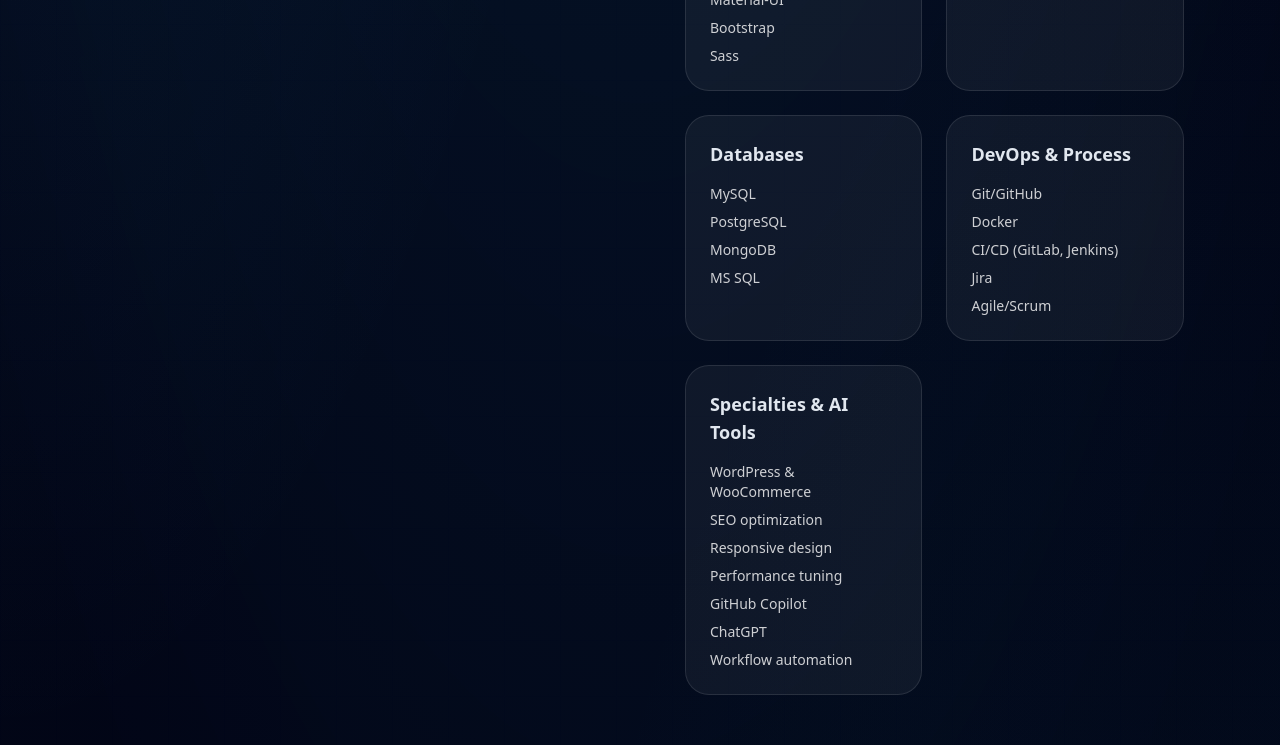
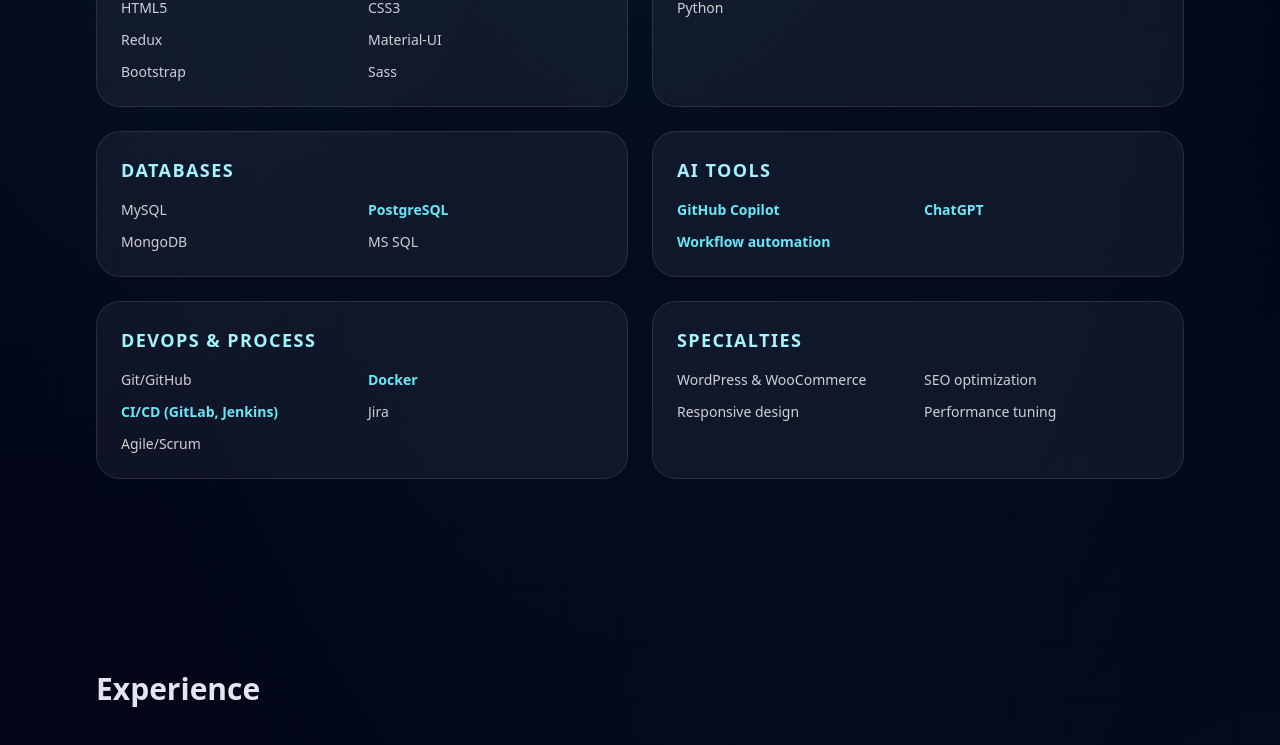
Before and after one commit to mido1983/portfolio, a Next.js app: page / in a window 1280 px wide. Shown: the part 1600-2345 px from the top of the page. Built offline with nearby package versions, Linux system fonts and the light colour scheme.

Commit message:
fixed  Skills snapshot area

```diff
--- a/src/app/(routes)/resume/page.tsx
+++ b/src/app/(routes)/resume/page.tsx
@@ -38,7 +38,7 @@
     <div className="container-grid py-24 print:py-12">
       <header className="space-y-6">
 
-        <p className="text-sm uppercase tracking-[0.25em] text-accent">Résumé</p>
+        <p className="text-sm uppercase tracking-[0.25em] text-accent">R??sum??</p>
         <h1 className="text-4xl font-semibold">Michael Doroshenko</h1>
         <p className="max-w-2xl text-white/70">
           Full stack web developer with 7+ years of experience delivering practical web solutions for business and
@@ -69,7 +69,7 @@
                   <p className="mt-3 text-sm text-white/70">{item.description}</p>
                   <ul className="mt-4 space-y-2 text-sm text-white/80">
                     {item.achievements.map((achievement) => (
-                      <li key={achievement}>• {achievement}</li>
+                      <li key={achievement}>??? {achievement}</li>
                     ))}
                   </ul>
                 </div>
@@ -117,7 +117,7 @@
               </div>
               <div>
                 <p className="font-semibold text-white">Specialties & AI Tools</p>
-                <p>{skills.specialties.join(", ")}</p>
+                <p>{[...skills.specialties, ...skills.aiTools].join(", ")}</p>
 
               </div>
             </div>
--- a/src/components/skill-matrix.tsx
+++ b/src/components/skill-matrix.tsx
@@ -4,46 +4,109 @@
 import { motion } from "framer-motion";
 
 const skillGroups = [
-
   { title: "Frontend", key: "frontend" as const },
   { title: "Backend", key: "backend" as const },
   { title: "Databases", key: "databases" as const },
+  { title: "AI Tools", key: "aiTools" as const },
   { title: "DevOps & Process", key: "devops" as const },
-  { title: "Specialties & AI Tools", key: "specialties" as const }
+  { title: "Specialties", key: "specialties" as const }
+];
 
-];
+const IMPORTANT_SKILLS = new Set([
+  "React",
+  "Next.js",
+  "TypeScript",
+  "Node.js",
+  "RESTful APIs",
+  "PostgreSQL",
+  "Docker",
+  "CI/CD (GitLab, Jenkins)",
+  "GitHub Copilot",
+  "ChatGPT",
+  "Workflow automation"
+]);
+
+type SkillKey = (typeof skillGroups)[number]["key"];
+
+const skillLookup: Record<SkillKey, string[]> = {
+  frontend: skills.frontend,
+  backend: skills.backend,
+  databases: skills.databases,
+  aiTools: skills.aiTools,
+  devops: skills.devops,
+  specialties: skills.specialties
+};
+
+function chunkSkills(items: string[]) {
+  const pairs: string[][] = [];
+  for (let i = 0; i < items.length; i += 2) {
+    pairs.push(items.slice(i, i + 2));
+  }
+  return pairs;
+}
 
 export function SkillMatrix() {
   return (
     <section className="container-grid py-24">
-      <div className="grid gap-10 lg:grid-cols-[1.1fr_1fr]">
-        <div className="space-y-4">
-
+      <div className="space-y-10">
+        <div className="max-w-3xl space-y-4">
           <h2 className="text-3xl font-semibold">Skills snapshot</h2>
           <p className="text-white/70">
             A balanced toolkit spanning modern frontend frameworks, backend services, databases, DevOps practices, and
             AI-assisted productivity.
-
           </p>
         </div>
-        <div className="grid gap-6 sm:grid-cols-2">
-          {skillGroups.map((group, index) => (
+
+        <div className="grid gap-6 md:grid-cols-2">
+          {skillGroups.map((group, groupIndex) => {
+            const pairs = chunkSkills(skillLookup[group.key]);
+
+            return (
               <motion.div
                 key={group.key}
                 initial={{ opacity: 0, y: 15 }}
                 whileInView={{ opacity: 1, y: 0 }}
-              transition={{ delay: index * 0.1 }}
+                transition={{ delay: groupIndex * 0.08 }}
                 viewport={{ once: true }}
                 className="rounded-3xl border border-white/10 bg-white/5 p-6"
               >
-              <h3 className="text-lg font-semibold">{group.title}</h3>
-              <ul className="mt-4 space-y-2 text-sm text-white/80">
-                {skills[group.key].map((skill) => (
-                  <li key={skill}>{skill}</li>
-                ))}
-              </ul>
+                <h3 className="text-lg font-semibold uppercase tracking-[0.08em] text-cyan-200">{group.title}</h3>
+                <div className="mt-4 space-y-3 text-sm">
+                  {pairs.map((pair, pairIndex) => {
+                    const entries = pair.length === 2 ? pair : [...pair, ""];
+
+                    return (
+                      <div key={`${group.key}-${pairIndex}`} className="grid grid-cols-2 gap-3">
+                        {entries.map((skill, skillIndex) => {
+                          if (!skill) {
+                            return (
+                              <span
+                                key={`${group.key}-${pairIndex}-${skillIndex}`}
+                                aria-hidden="true"
+                                className="select-none opacity-0"
+                              >
+                                -
+                              </span>
+                            );
+                          }
+
+                          const emphasis = IMPORTANT_SKILLS.has(skill)
+                            ? "font-semibold text-cyan-300"
+                            : "text-white/80";
+
+                          return (
+                            <span key={skill} className={emphasis}>
+                              {skill}
+                            </span>
+                          );
+                        })}
+                      </div>
+                    );
+                  })}
+                </div>
               </motion.div>
-          ))}
+            );
+          })}
         </div>
       </div>
     </section>
--- a/src/data/experience.ts
+++ b/src/data/experience.ts
@@ -12,7 +12,7 @@
 
     company: "Codere",
     role: "Senior Full Stack Developer",
-    period: "Mar 2022 – Present",
+    period: "Mar 2022 - Present",
     description:
       "Leading full stack development for marketing automation tools and performance-focused web platforms in a high-paced gaming environment.",
     achievements: [
@@ -26,7 +26,7 @@
   {
     company: "Primis",
     role: "Web Developer",
-    period: "Jan 2021 – Mar 2022",
+    period: "Jan 2021 - Mar 2022",
     description:
       "Maintained and extended advertising technology platforms, focusing on stability, user experience, and measurable business impact.",
     achievements: [
@@ -39,7 +39,7 @@
   {
     company: "Init",
     role: "Full Stack Developer",
-    period: "Dec 2019 – Dec 2020",
+    period: "Dec 2019 - Dec 2020",
     description:
       "Built custom WordPress and WooCommerce solutions from scratch for e-commerce and marketing clients.",
     achievements: [
@@ -52,7 +52,7 @@
   {
     company: "Global on Media",
     role: "Full Stack Developer",
-    period: "Nov 2017 – Dec 2019",
+    period: "Nov 2017 - Dec 2019",
     description:
       "Delivered full stack marketing platforms with a focus on responsive user interfaces, data visibility, and lead management.",
     achievements: [
@@ -87,15 +87,13 @@
     "Python"
   ],
   databases: ["MySQL", "PostgreSQL", "MongoDB", "MS SQL"],
+  aiTools: ["GitHub Copilot", "ChatGPT", "Workflow automation"],
   devops: ["Git/GitHub", "Docker", "CI/CD (GitLab, Jenkins)", "Jira", "Agile/Scrum"],
   specialties: [
     "WordPress & WooCommerce",
     "SEO optimization",
     "Responsive design",
-    "Performance tuning",
-    "GitHub Copilot",
-    "ChatGPT",
-    "Workflow automation"
+    "Performance tuning"
   ]
 
 };
```
Lines whose indentation alone changed are shown as unchanged.
